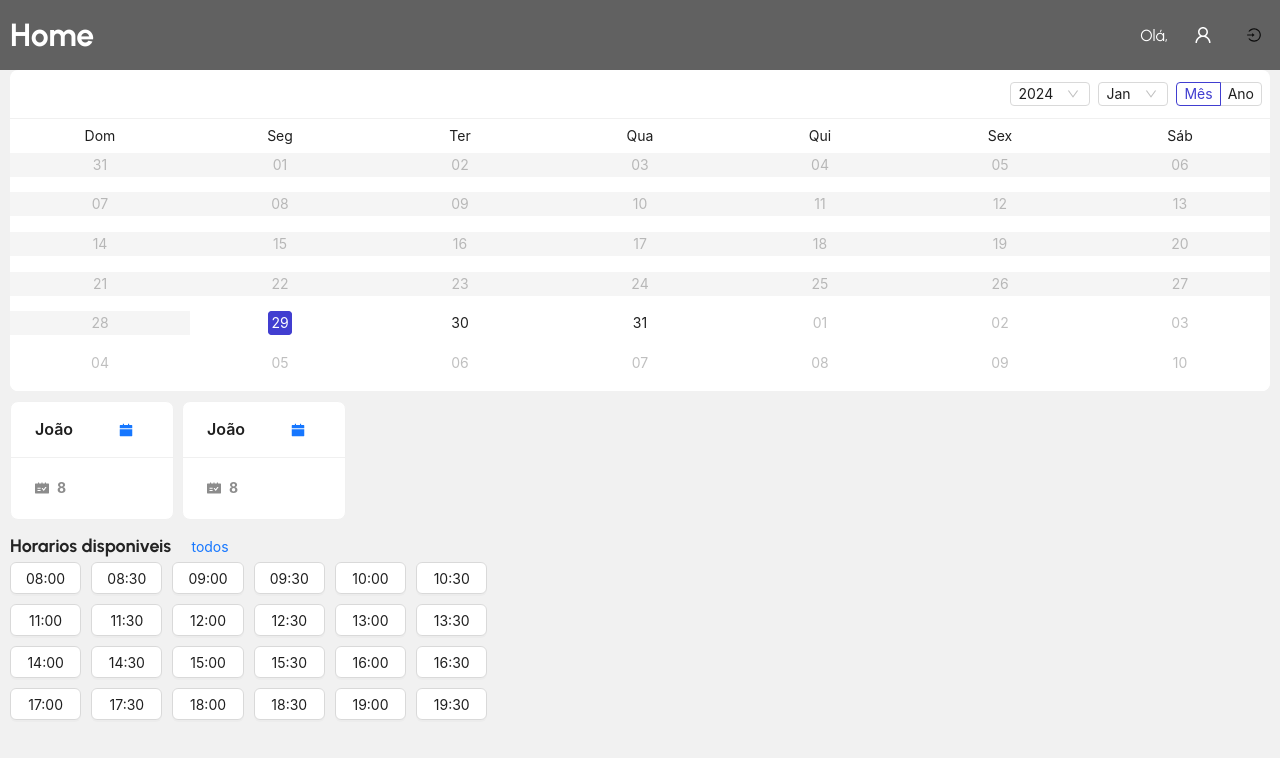
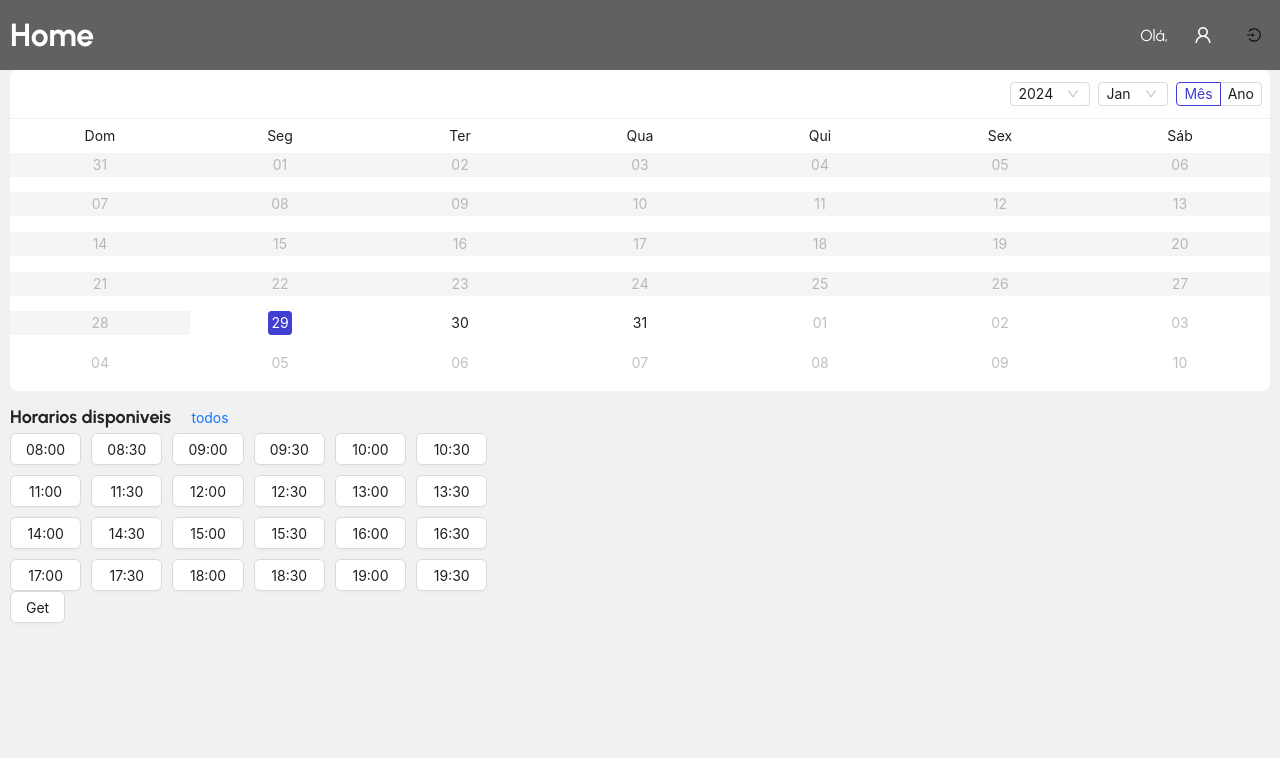
Before and after one commit to pabloSilva94/ma, a React (Vite) app: page /userdashboard in a window 1280 px wide. Shown: the top 758 px of the page. Built offline with nearby package versions, Linux system fonts and the light colour scheme; sample sign-in values are in the browser's storage.

Commit message:
inicio dos horarios e agendamentos no cliente

```diff
--- a/src/components/Hours/Hours.jsx
+++ b/src/components/Hours/Hours.jsx
@@ -1,10 +1,13 @@
-import { Button } from "antd";
+import { Button, notification } from "antd";
 import React, { useEffect, useState } from "react";
 
 
-function Hours() {
+function Hours({user, selectedDay}) {
+  const [api, contextHolder] = notification.useNotification();
   const [isMobile, setIsMobile] = useState(false);
   const [isExtraSmall, setIsExtraSmall] = useState(false)
+  const [isBlock, setIsBlock] = useState(false)
+  const [availableHours, setAvailableHours] = useState([]);
 
   useEffect(() => {
     function handleResize() {
@@ -14,6 +17,7 @@ function Hours() {
     window.addEventListener('resize', handleResize);
     return () => window.removeEventListener('resize', handleResize);
   }, []);
+
   const gridBtnH = {
     display: "grid",
     gridTemplateColumns: "repeat(6, 1fr)",
@@ -32,6 +36,14 @@ function Hours() {
     gridGap: "10px",
     transition: "all 0.5s ease",
   };
+  const handleGetHour=(time)=>{
+    if(selectedDay==""){
+      setIsBlock(true)
+      openNotification("topLeft");
+      console.log("vazio");
+    }
+    console.log(selectedDay, time);
+  }
   const generateButtons = () => {
     const buttons = [];
     const times = [
@@ -41,14 +53,22 @@ function Hours() {
     ];
 
     times.forEach(time => {
-      buttons.push(<Button key={time}>{time}</Button>);
+      buttons.push(<Button key={time} disabled={isBlock} onClick={()=>handleGetHour(time)}>{time}</Button>);
     });
 
     return buttons;
   };
+  const openNotification = (placement) => {
+    api.warning({
+      message: `Atenção`,
+      description: "Você precisa selecionar uma data 🗓",
+      placement,
+    });
+  };
   return (
     <div style={isExtraSmall ? gridBtnHExtraSmall : (isMobile ? gridBtnHMobile : gridBtnH)}>
       {generateButtons()}
+      {contextHolder}
     </div>
   );
 }
--- a/src/components/calendarList/index.jsx
+++ b/src/components/calendarList/index.jsx
@@ -7,10 +7,11 @@ import { Select } from "antd";
 const { Option } = Select;
 moment.locale('pt-br');
 
-const CalendarList = () => {
+const CalendarList = ({onDaySelect }) => {
   const containerRef = useRef(null);
   const [selectedMonth, setSelectedMonth] = useState(moment().month());
   const [daysOfMonth, setDaysOfMonth] = useState([]);
+  const [selectedDay, setSelectedDay] = useState(moment().startOf('day'));
 
   const handleMonthChange = (value) => {
     setSelectedMonth(value);
@@ -43,7 +44,10 @@ const CalendarList = () => {
     setDaysOfMonth(diasNoMes);
     document.getElementById('monthTitle').innerText = capitalizeFirstLetter(moment().month(selectedMonth).format("MMMM"));
   }, [selectedMonth]);
-
+  const handleDayClick = (dia) => {
+    setSelectedDay(dia);
+    onDaySelect(dia);
+  };
   const hoje = moment().startOf('day');
 
   return (
@@ -67,6 +71,7 @@ const CalendarList = () => {
               className={`lContainerDias ${dia.isSame(hoje, 'day') ? 'currentDay' : ''}`}
               type={dia.isSame(hoje, 'day') ? 'primary' : 'default'}
               disabled={diaPassado}
+              onClick={() => handleDayClick(dia)}
             >
               <p className='lDias' >
                 {`${dia.format("ddd")}`}
--- a/src/pages/user/DashboardUser.jsx
+++ b/src/pages/user/DashboardUser.jsx
@@ -22,10 +22,10 @@ import CalendarList from "../../components/calendarList";
 const { Meta } = Card;
 function DashboardUser() {
   const { userOwner, setUserOwner } = useContext(AuthContext);
-  const [isMoblieCalnedar, setIsMobileCalendar] = useState(false)
+  const [isMoblieCalnedar, setIsMobileCalendar] = useState(false);
   const navigate = useNavigate();
   const [user, setUser] = useState([]);
-
+  const [selectedDay, setSelectedDay] = useState('');
   const handleGetLocal = async () => {
     const userDataLocal = getUserLocalStorage();
     const data = JSON.parse(userDataLocal);
@@ -64,12 +64,17 @@ function DashboardUser() {
     }
 
     window.addEventListener("resize", handleResizeCalendar);
-    handleResizeCalendar(); // Chame a função uma vez para definir o estado inicial
+    handleResizeCalendar();
 
     return () => {
       window.removeEventListener("resize", handleResizeCalendar);
     };
   }, []);
+  const handleDaySelect = (day) => {
+    const select = moment(day).format("DD/MM/YY");
+    console.log(select);
+    setSelectedDay(select);
+  };
   return (
     <div className="containerDashboard">
       <div className="mainDashboard">
@@ -89,19 +94,27 @@ function DashboardUser() {
                 )
               }
             />
-            <Button type="text" icon={<LoginOutlined />} onClick={handleLogout} />
+            <Button
+              type="text"
+              icon={<LoginOutlined />}
+              onClick={handleLogout}
+            />
           </div>
         </div>
 
         <div className="main">
           <div className="mCalendar">
-            {isMoblieCalnedar && <CalendarList />}
+            {isMoblieCalnedar && <CalendarList onDaySelect={handleDaySelect} />}
 
-            {!isMoblieCalnedar && <Calendar fullscreen={false} disabledDate={disabledDate} />}
+            {!isMoblieCalnedar && (
+              <Calendar fullscreen={false} disabledDate={disabledDate} />
+            )}
             <Space wrap>
+              {user?.data?.providers.map((provider) => (
                 <Card
+                  key={provider.id}
                   className="mCCard"
-                title="João"
+                  title={provider.name}
                   style={{ width: 164 }}
                   extra={
                     <Button type="link">
@@ -118,32 +131,16 @@ function DashboardUser() {
                     }
                   />
                 </Card>
-              <Card
-                className="mCCard"
-                title="João"
-                style={{ width: 164 }}
-                extra={
-                  <Button type="link">
-                    <CalendarFilled />
-                  </Button>
-                }
-              >
-                <Meta
-                  description={
-                    <Space>
-                      <ScheduleFilled />
-                      <h4>8</h4>
-                    </Space>
-                  }
-                />
-              </Card>
+              ))}
             </Space>
           </div>
           <div className="minfos">
             <h1>
               Horarios disponiveis <Button type="link">todos</Button>
             </h1>
-            <Hours />
+            <Hours user={user} selectedDay={selectedDay} />
+
+            <Button onClick={handleGetLocal}>Get</Button>
           </div>
         </div>
       </div>
```
Lines whose indentation alone changed are shown as unchanged.
